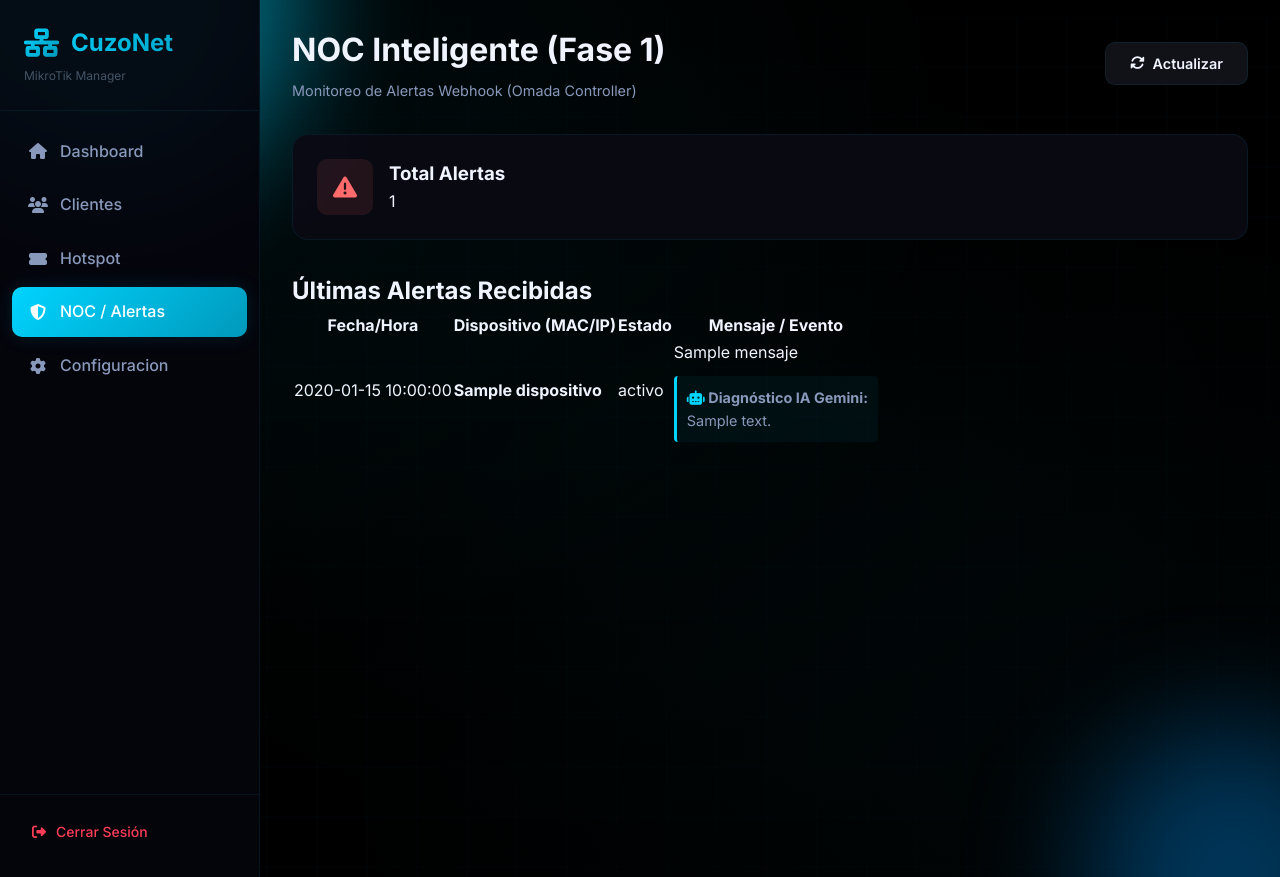
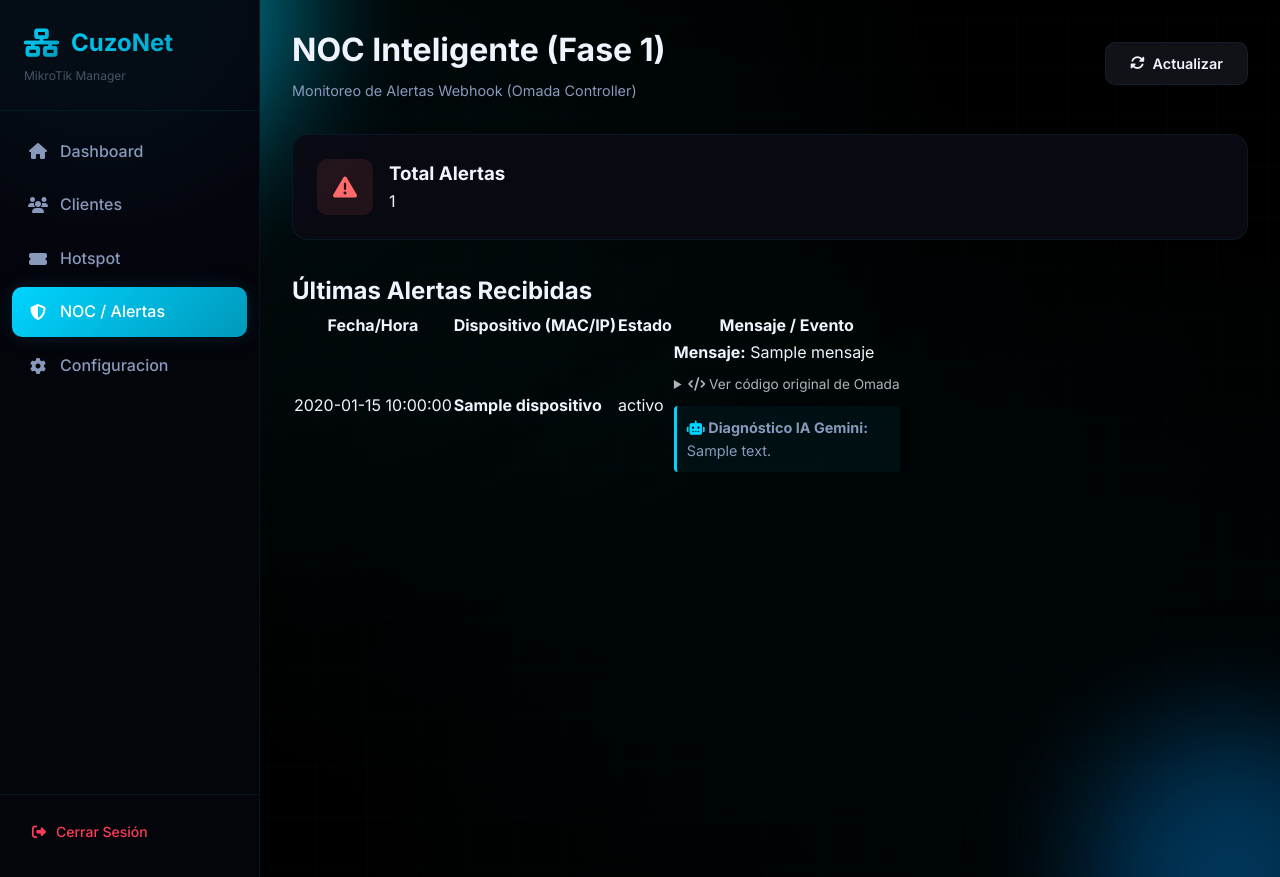
Before and after one commit to vozoedin-cmd/cuzonet-manager, a Python web app: template templates/admin_noc.html in a window 1280 px wide. Run offline with Jinja, Linux system fonts and the light colour scheme; the template is opened without the code that fills it: most values are stand-ins (such as "Sample title", 1, 10 or a date in 2020).

Commit message:
fix: Add raw payload viewer to NOC admin panel to debug Omada json structure

```diff
--- a/templates/admin_noc.html
+++ b/templates/admin_noc.html
@@ -123,7 +123,13 @@
                                 </span>
                             </td>
                             <td>
-                                {{ a.mensaje }}
+                                <strong>Mensaje:</strong> {{ a.mensaje }}
+                                <br>
+                                <details style="margin-top: 8px; margin-bottom: 8px;">
+                                    <summary style="cursor: pointer; font-size: 0.85em; color: #adb5bd; outline: none;"><i class="fas fa-code"></i> Ver código original de Omada</summary>
+                                    <pre style="background: #1a1c23; color: #a9dc76; padding: 10px; border-radius: 6px; font-size: 0.8em; overflow-x: auto; margin-top: 5px; border: 1px solid #2d303e;">{{ a.raw_payload }}</pre>
+                                </details>
+
                                 {% if a.analisis_ia %}
                                 <div style="margin-top: 10px; padding: 10px; background: rgba(0, 212, 255, 0.05); border-left: 3px solid #00d4ff; border-radius: 4px; font-size: 0.9em; color: var(--text-secondary);">
                                     <strong><i class="fas fa-robot" style="color: #00d4ff;"></i> Diagnóstico IA Gemini:</strong><br>
```
